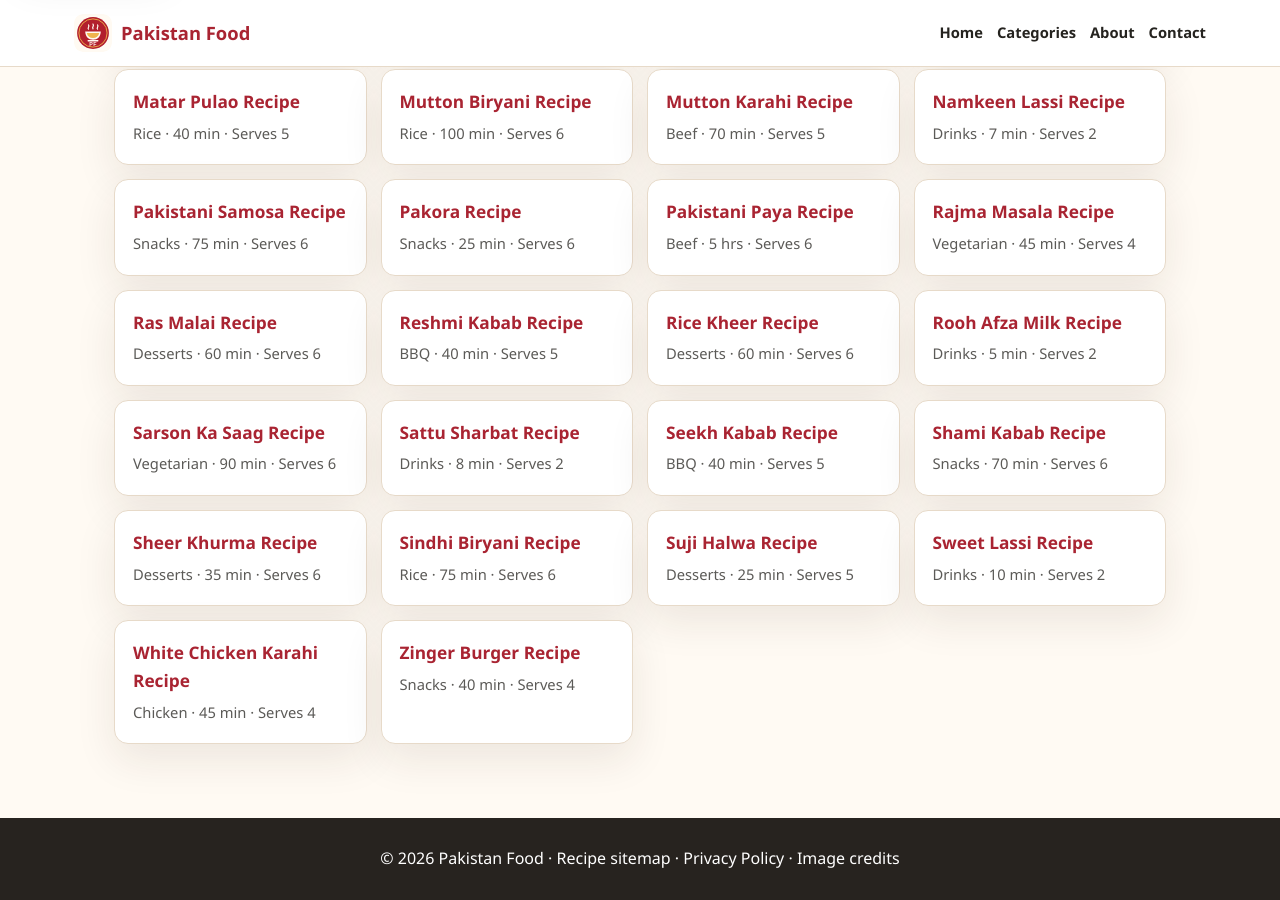
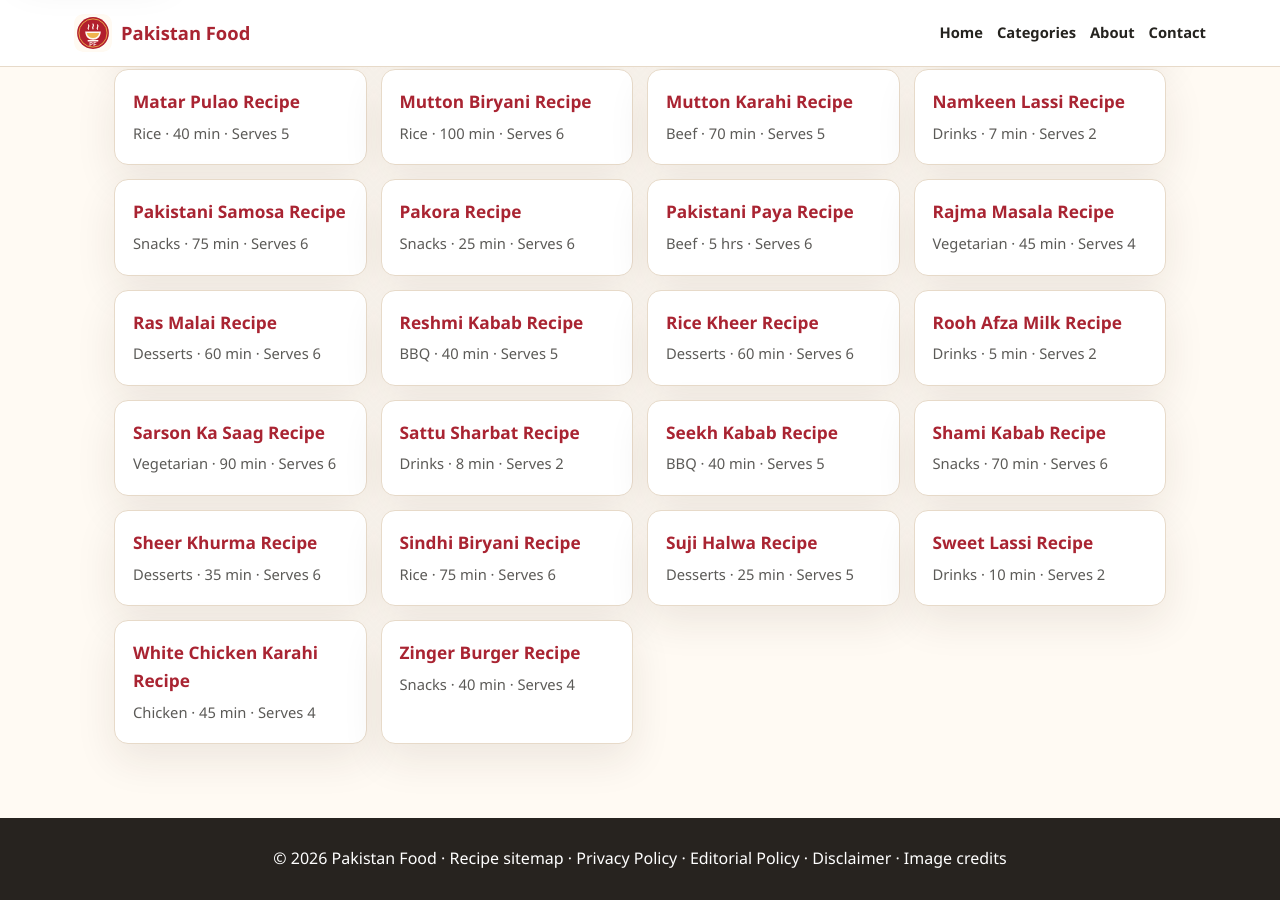
Before and after one commit to manazarali01-hub/pakistan-food, a Jekyll site: the page built from recipes/index.html, in a window 1280 px wide and 900 px high, scrolled down 2400 px. Built offline with Jekyll 4.4.1, drawn with Linux system fonts in a browser that asks for light colours.

Commit message:
Link trust pages from recipe directory

```diff
--- a/recipes/index.html
+++ b/recipes/index.html
@@ -127,6 +127,6 @@
       {% endfor %}
     </div>
   </main>
-  <footer class="hub-site-footer"><p>© 2026 Pakistan Food · <a href="../sitemap.html">Recipe sitemap</a> · <a href="../privacy-policy.html">Privacy Policy</a> · <a href="../image-credits.html">Image credits</a></p></footer>
+  <footer class="hub-site-footer"><p>© 2026 Pakistan Food · <a href="../sitemap.html">Recipe sitemap</a> · <a href="../privacy-policy.html">Privacy Policy</a> · <a href="../editorial-policy.html">Editorial Policy</a> · <a href="../disclaimer.html">Disclaimer</a> · <a href="../image-credits.html">Image credits</a></p></footer>
 </body>
 </html>
```
